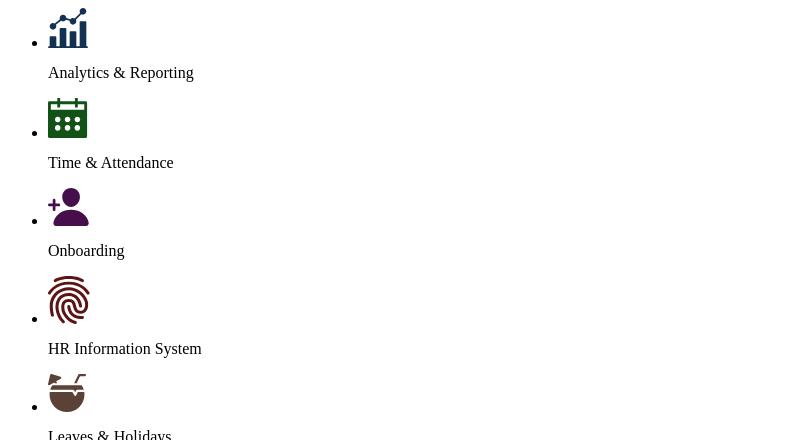
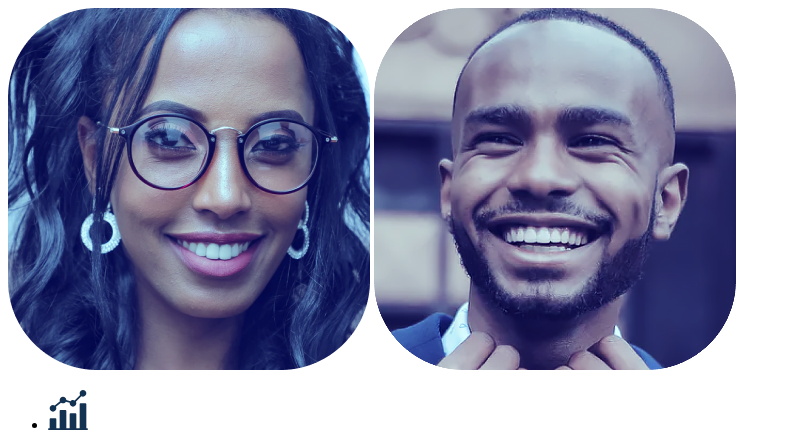
Before and after one commit to eduardomcv/seamless-orbit-css, a website: page src/index.html in a window 1280 px wide. Shown: the top 440 px of the page, without its empty margins (0-791 px from the left). Drawn offline with Linux system fonts and the light colour scheme.

Commit message:
link stylesheet. change html structure.

```diff
--- a/src/index.html
+++ b/src/index.html
@@ -4,8 +4,14 @@
     <meta http-equiv="X-UA-Compatible" content="IE=edge" />
     <meta name="viewport" content="width=device-width, initial-scale=1.0" />
     <title>Orbit</title>
+    <link rel="stylesheet" href="style.css" />
   </head>
   <body>
+    <div class="orbit">
+      <div class="center-image">
+        <img src="assets/woman.png" alt="" />
+        <img src="assets/man.png" alt="" />
+      </div>
       <ul>
         <li>
           <img src="assets/analytics.svg" alt="" />
@@ -40,5 +46,6 @@
           <p>Disciplinary</p>
         </li>
       </ul>
+    </div>
   </body>
 </html>
```
Lines whose indentation alone changed are shown as unchanged.
